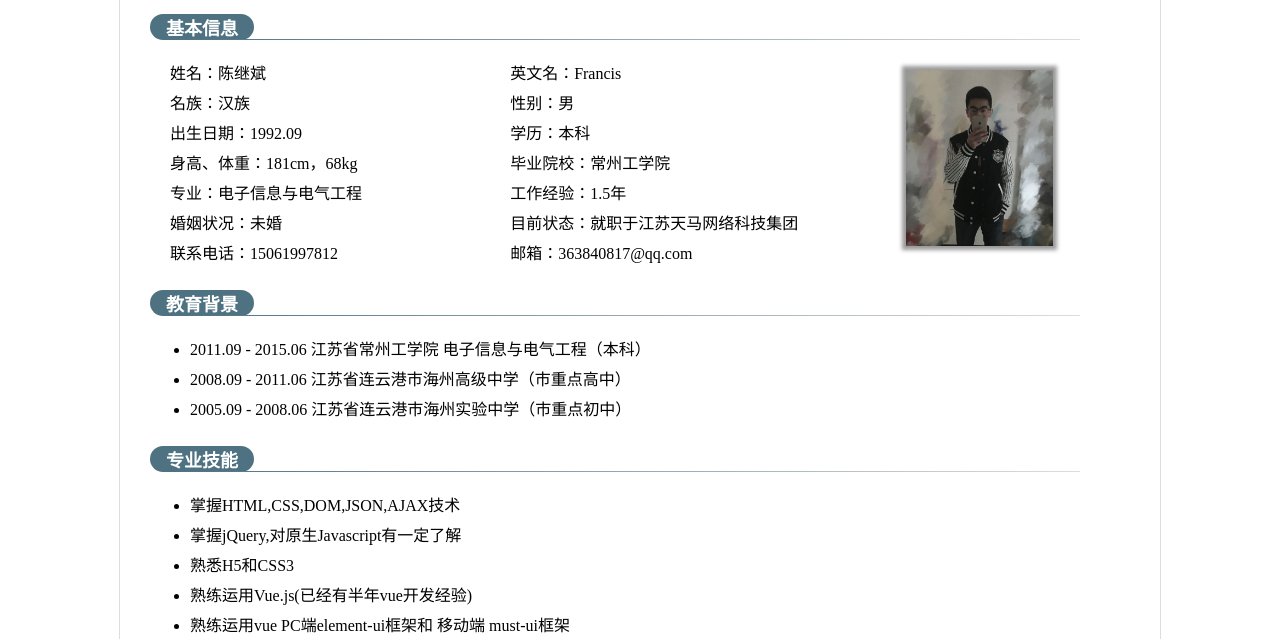
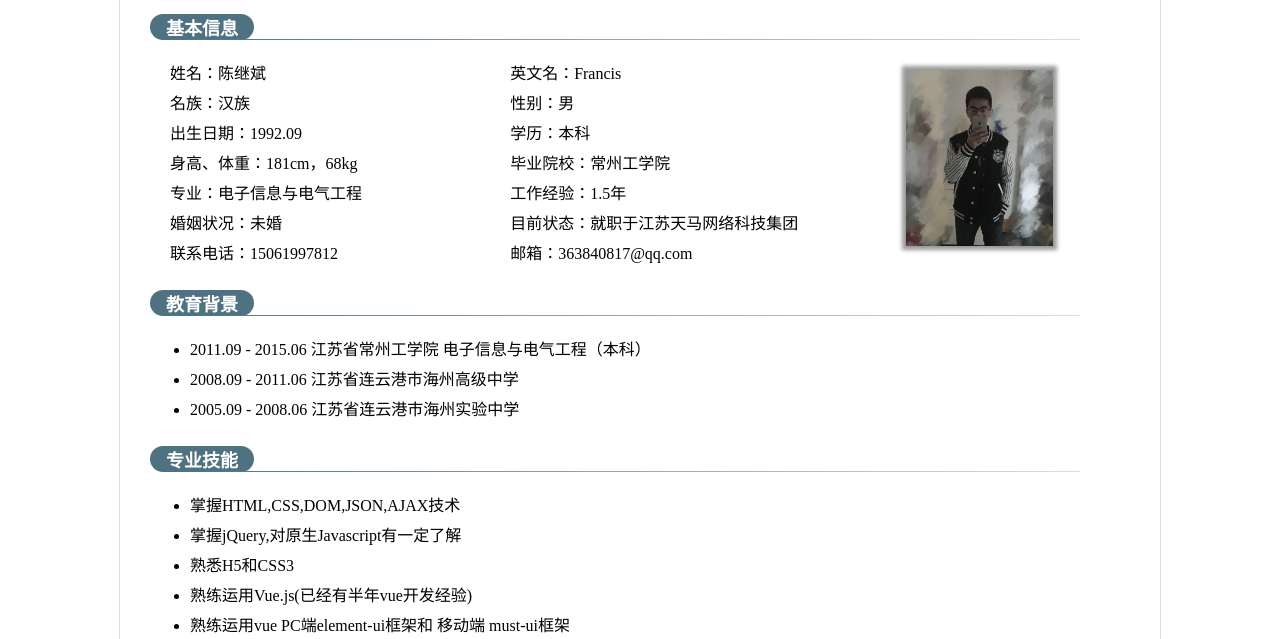
Before and after one commit to chenjibin/chenjibin.github.io, a plain HTML site: page index.html in a window 1280 px wide. Shown: the part 137-776 px from the top of the page. Drawn offline with Linux system fonts and the light colour scheme.

Commit message:
new change

```diff
--- a/index.html
+++ b/index.html
@@ -183,8 +183,8 @@
                 <h2>教育背景</h2>
                 <ul class="fs-style">
                     <li>2011.09 - 2015.06 江苏省常州工学院 电子信息与电气工程（本科）</li>
-                    <li>2008.09 - 2011.06 江苏省连云港市海州高级中学（市重点高中）</li>
-                    <li>2005.09 - 2008.06 江苏省连云港市海州实验中学（市重点初中）</li>
+                    <li>2008.09 - 2011.06 江苏省连云港市海州高级中学</li>
+                    <li>2005.09 - 2008.06 江苏省连云港市海州实验中学</li>
                 </ul>
             </li>
             <li class="fs-each-block">
```
